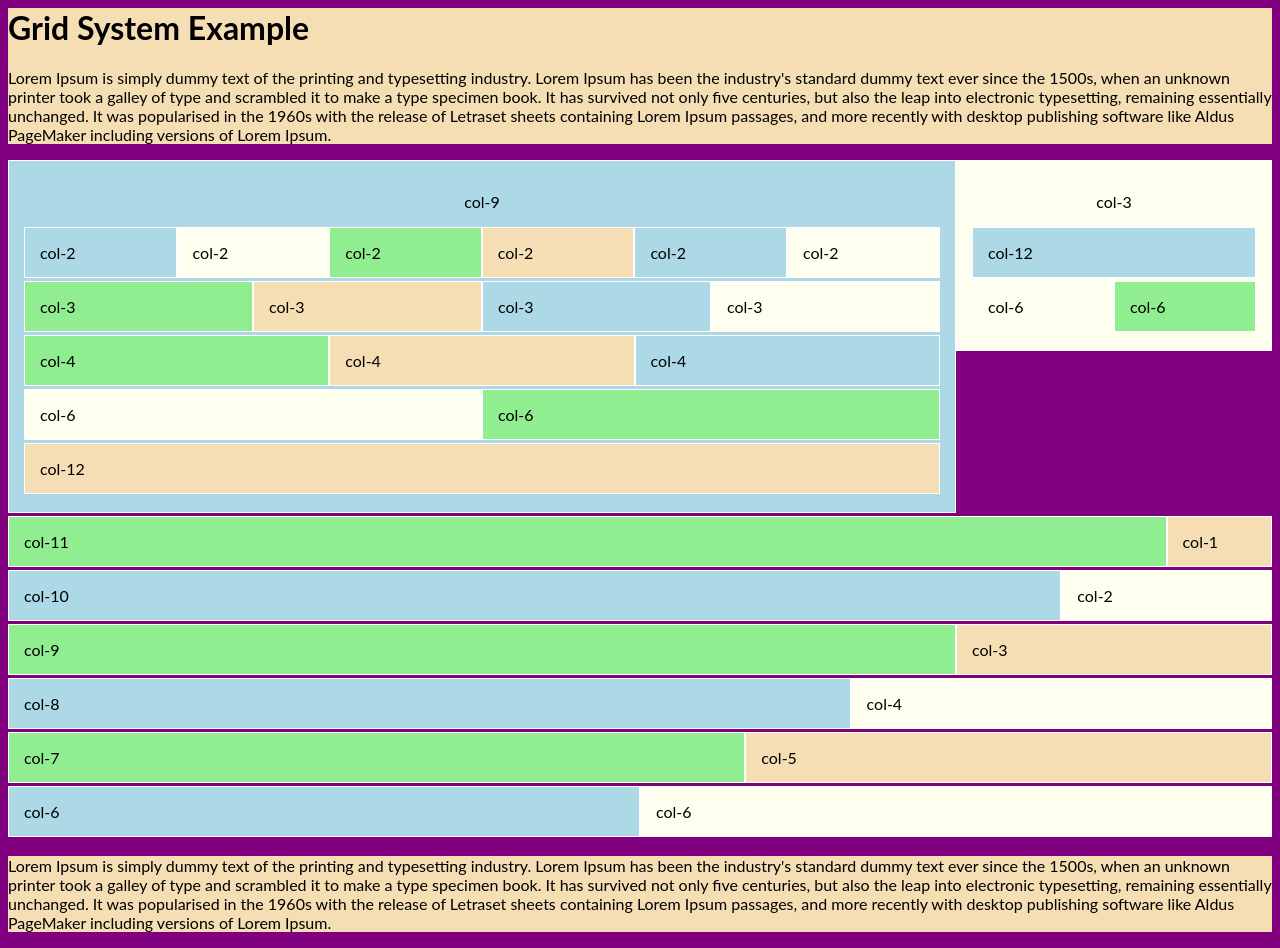
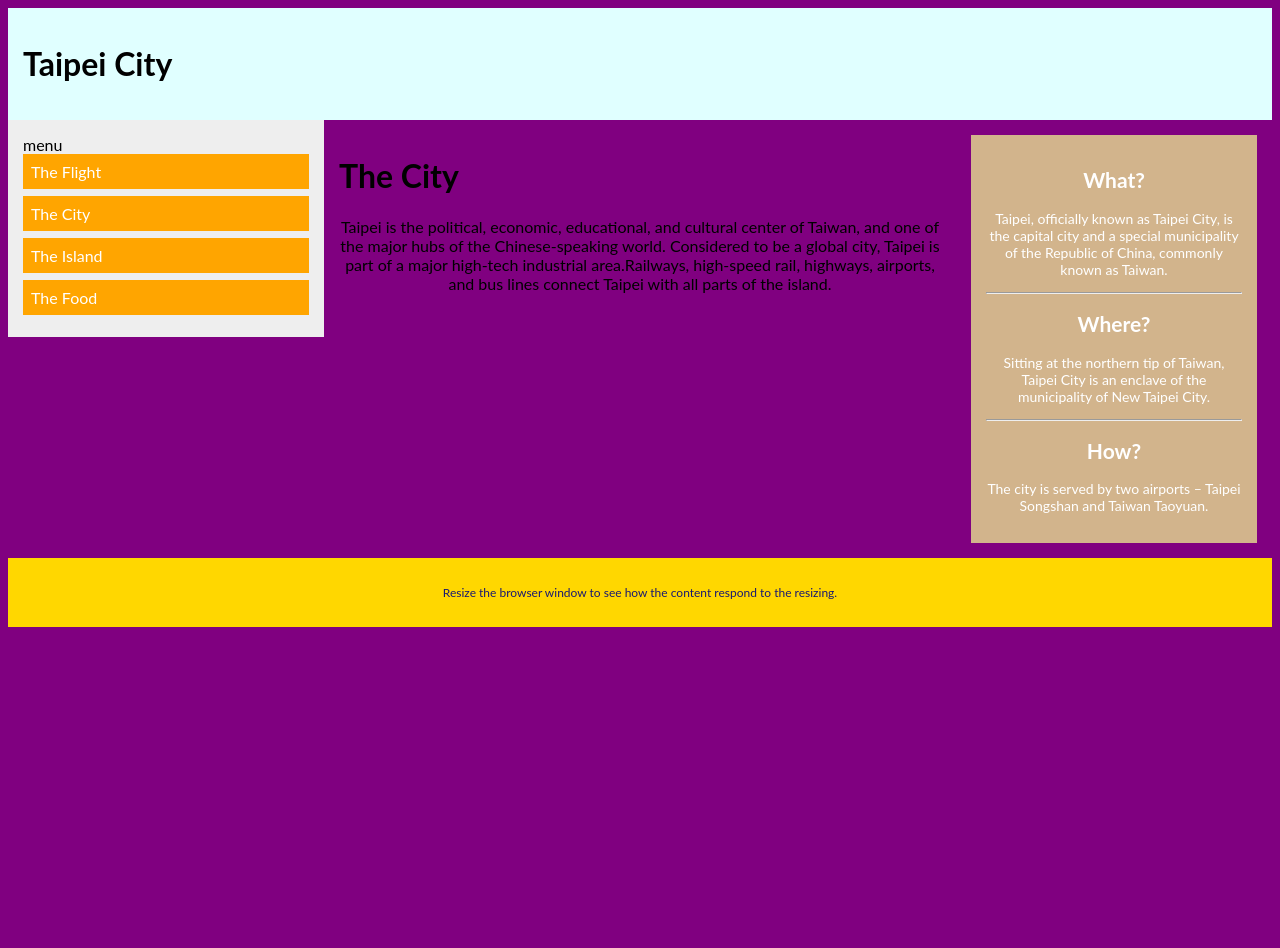
Before and after one commit to Marcuskuo/hw.5, a plain HTML site: page index.html in a window 1280 px wide. After the commit the page ends 800 px from the top, so only its background shows below. Drawn offline with Linux system fonts and the light colour scheme.

Commit message:
Update index.html

```diff
--- a/index.html
+++ b/index.html
@@ -1,116 +1,39 @@
 <LINK REL="stylesheet" TYPE="text/css" HREF="Style.css">
+<div class="header">
+        <h1>Taipei City</h1>
+    </div>
 
-<div style="background:wheat;">
-  <h1>Grid System Example</h1>
-  <p>Lorem Ipsum is simply dummy text of the printing and typesetting industry. Lorem Ipsum has been the industry's standard dummy text ever since the 1500s, when an unknown printer took a galley of type and scrambled it to make a type specimen book. It has survived not only five centuries, but also the leap into electronic typesetting, remaining essentially unchanged. It was popularised in the 1960s with the release of Letraset sheets containing Lorem Ipsum passages, and more recently with desktop publishing software like Aldus PageMaker including versions of Lorem Ipsum.</p>
-</div>
+    <div class="row">
+        <div class="col-3 menu">
+            menu
+            <ul>
+                <li>The Flight</li>
+                <li>The City</li>
+                <li>The Island</li>
+                <li>The Food</li>
+            </ul>
+        </div>
 
-  <div class="row">
-    <div class="col-9 bgTest">
-      <p>col-9</p>
-      <div class="col-2 bgTest">
-        col-2
-      </div>
-      <div class="col-2 bgTest">
-        col-2
-      </div>
-      <div class="col-2 bgTest">
-        col-2
-      </div>
-      <div class="col-2 bgTest">
-        col-2
-      </div>
-      <div class="col-2 bgTest">
-        col-2
-      </div>
-      <div class="col-2 bgTest">
-        col-2
-      </div>
-      <div class="col-3 bgTest">
-        col-3
-      </div>
-      <div class="col-3 bgTest">
-        col-3
-      </div>
-      <div class="col-3 bgTest">
-        col-3
-      </div>
-      <div class="col-3 bgTest">
-        col-3
-      </div>
-      <div class="col-4 bgTest">
-        col-4
-      </div>
-      <div class="col-4 bgTest">
-        col-4
-      </div>
-      <div class="col-4 bgTest">
-        col-4
-      </div>
-      <div class="col-6 bgTest">
-        col-6
-      </div>
-      <div class="col-6 bgTest">
-        col-6
-      </div>
-      <div class="col-12 bgTest">
-        col-12
-      </div>
-    </div>
-    <div class="col-3 bgTest">
-      <p>col-3</p>
-      <div class="col-12 bgTest">
-        col-12
-      </div>
-      <div class="col-6 bgTest">
-        col-6
-      </div>
-      <div class="col-6 bgTest">
-        col-6
-      </div>
+        <div class="col-6">
+            <h1>The City</h1>
+            <p>Taipei is the political, economic, educational, and cultural center of Taiwan, and one of the major hubs of the Chinese-speaking world. Considered to be a global city, Taipei is part of a major high-tech industrial area.Railways, high-speed rail, highways, airports, and bus lines connect Taipei with all parts of the island.</p>
+        </div>
+
+        <div class="col-3 right">
+            <div class="aside">
+                <h2>What?</h2>
+                <p>Taipei, officially known as Taipei City, is the capital city and a special municipality of the Republic of China, commonly known as Taiwan. </p>
+                <hr>
+                <h2>Where?</h2>
+                <p>Sitting at the northern tip of Taiwan, Taipei City is an enclave of the municipality of New Taipei City.</p>
+                <hr>
+                <h2>How?</h2>
+                <p>The city is served by two airports – Taipei Songshan and Taiwan Taoyuan.</p>
+            </div>
+        </div>
 
     </div>
-    <div class="col-11 bgTest">
-      col-11
+
+    <div class="footer">
+        <p>Resize the browser window to see how the content respond to the resizing.</p>
     </div>
-    <div class="col-1 bgTest">
-      col-1
-    </div>
-    <div class="col-10 bgTest">
-      col-10
-    </div>
-    <div class="col-2 bgTest">
-      col-2
-    </div>
-    <div class="col-9 bgTest">
-      col-9
-    </div>
-    <div class="col-3 bgTest">
-      col-3
-    </div>
-    <div class="col-8 bgTest">
-      col-8
-    </div>
-    <div class="col-4 bgTest">
-      col-4
-    </div>
-    <div class="col-7 bgTest">
-      col-7
-    </div>
-    <div class="col-5 bgTest">
-      col-5
-    </div>
-    <div class="col-6 bgTest">
-      col-6
-    </div>
-    <div class="col-6 bgTest">
-      col-6
-    </div>
-  </div>
-
-
-<!--  end row-->
-<div class="endRow_test" style="background:wheat;">
-    <p><p>Lorem Ipsum is simply dummy text of the printing and typesetting industry. Lorem Ipsum has been the industry's standard dummy text ever since the 1500s, when an unknown printer took a galley of type and scrambled it to make a type specimen book. It has survived not only five centuries, but also the leap into electronic typesetting, remaining essentially unchanged. It was popularised in the 1960s with the release of Letraset sheets containing Lorem Ipsum passages, and more recently with desktop publishing software like Aldus PageMaker including versions of Lorem Ipsum.</p></p>
-
-  </div>
```
